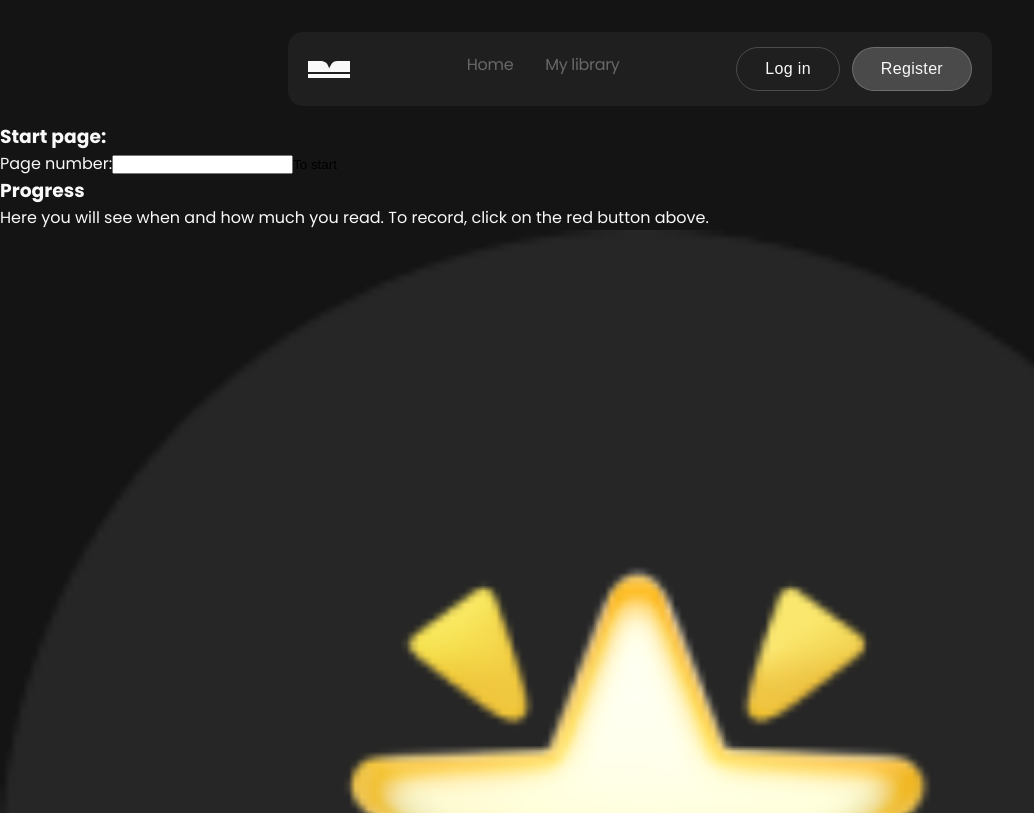
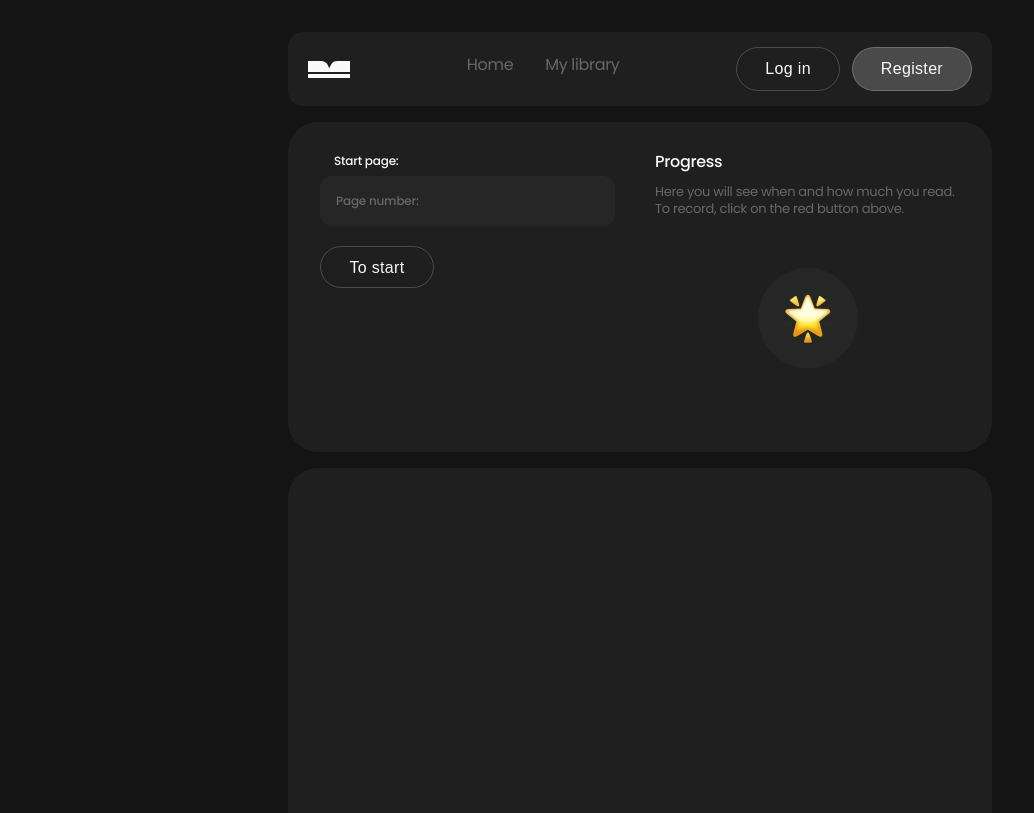
Before and after one commit to OlenaHlu/Read.Journey, a React (Vite) app: page /reading in a window 1280 px wide. Shown: the top 813 px of the page, without its empty margins (0-1034 px from the left). Built offline with nearby package versions, Linux system fonts and the light colour scheme.

Commit message:
added part of dashboard reading without statistic and diary

```diff
--- a/src/components/Dashboard/MyReadingBoard/MyReadingBoard.module.css
+++ b/src/components/Dashboard/MyReadingBoard/MyReadingBoard.module.css
@@ -0,0 +1,147 @@
+.readingBoard {
+  padding: 20px 20px 40px 20px;
+  display: flex;
+  flex-direction: column;
+  gap: 20px;
+}
+
+.formTitle {
+  font-weight: 500;
+  font-size: 10px;
+  line-height: 1.2;
+  letter-spacing: -0.0125rem;
+  margin: 0 0 8px 14px;
+}
+
+.inputGroup {
+  position: relative;
+}
+
+.inputField {
+  border-radius: 12px;
+  padding: 14px 14px 14px 90px;
+  width: 295px;
+  height: 44px;
+  background-color: var(--dark-gray);
+  border: none;
+
+  font-weight: 500;
+  font-size: 10px;
+  line-height: 1.33;
+  letter-spacing: -0.0125rem;
+  color: var(--main-light);
+  justify-content: center;
+}
+
+.inputLabel {
+  position: absolute;
+  pointer-events: none;
+  top: 15px;
+  left: 14px;
+
+  font-weight: 500;
+  font-size: 10px;
+  line-height: 1.33;
+  letter-spacing: -0.0125rem;
+  text-align: center;
+  color: var(--light-gray);
+}
+
+.startBtn,
+.stopBtn {
+  margin-top: 20px;
+  border: 1px solid rgba(249, 249, 249, 0.2);
+  border-radius: 30px;
+  padding: 10px 20px;
+  width: 91px;
+  height: 38px;
+
+  font-weight: 500;
+  font-size: 14px;
+  line-height: 1.29;
+  letter-spacing: 0.0175rem;
+  color: var(--main-light);
+}
+
+.progressTitle {
+  font-weight: 500;
+  font-size: 16px;
+  line-height: 1;
+  letter-spacing: -0.02rem;
+  margin-bottom: 14px;
+}
+
+.progressText {
+  font-weight: 400;
+  font-size: 12px;
+  line-height: 1.29;
+  letter-spacing: -0.0175rem;
+  color: var(--light-gray);
+  margin-bottom: 20px;
+}
+
+.progressImg {
+  width: 80px;
+  height: 80px;
+  margin-left: auto;
+  margin-right: auto;
+}
+
+/*=================Tablet=================*/
+@media screen and (min-width: 768px) {
+  .readingBoard {
+    padding: 32px 32px 84px 32px;
+    flex-direction: row;
+    gap: 40px;
+  }
+
+  .formTitle {
+    font-size: 12px;
+  }
+
+  .inputField {
+    height: 50px;
+    padding: 16px 16px 16px 105px;
+
+    font-size: 12px;
+  }
+
+  .inputLabel {
+    top: 17px;
+    left: 16px;
+
+    font-size: 12px;
+  }
+
+  .startBtn,
+  .stopBtn {
+    margin-top: 20px;
+    padding: 12px 28px;
+    width: 114px;
+    height: 42px;
+
+    font-size: 16px;
+    line-height: 1.12;
+    letter-spacing: 0.02rem;
+  }
+
+  .progressText {
+    font-size: 13px;
+    margin-bottom: 50px;
+  }
+
+  .progressImg {
+    width: 100px;
+    height: 100px;
+  }
+}
+
+/*=================Desktop=================*/
+@media screen and (min-width: 1440px) {
+  .readingBoard {
+    padding: 40px 20px 40px 20px;
+    display: flex;
+    flex-direction: column;
+    justify-content: space-between;
+  }
+}
--- a/src/components/Dashboard/MyReadingBoard/MyReadingBoard.tsx
+++ b/src/components/Dashboard/MyReadingBoard/MyReadingBoard.tsx
@@ -4,21 +4,44 @@ import starIcon from "../../../assets/star.png";
 const MyReadingBoard = () => {
   return (
     <div className={css.readingBoard}>
-      <div>
-        <h3>Start page:</h3>
+      <div className={css.formPart}>
+        <h3 className={css.formTitle}>Start page:</h3>
         <form>
-          <label htmlFor="startPage">Page number:</label>
+          <div className={css.inputGroup}>
+            <label htmlFor="startPage" className={css.inputLabel}>
+              Page number:
+            </label>
             <input
               type="number"
               id="startPage"
               placeholder=""
               className={css.inputField}
             />
+          </div>
           <button type="button" className={css.startBtn}>
             To start
           </button>
         </form>
       </div>
+      {/* <div>
+        <h3 className={css.formTitle}>Stop page:</h3>
+        <form>
+          <div className={css.inputGroup}>
+            <label htmlFor="stopPage" className={css.inputLabel}>
+              Page number:
+            </label>
+            <input
+              type="number"
+              id="stopPage"
+              placeholder=""
+              className={css.inputField}
+            />
+          </div>
+          <button type="button" className={css.stopBtn}>
+            To start
+          </button>
+        </form>
+      </div> */}
       <div className={css.progressContainer}>
         <h3 className={css.progressTitle}>Progress</h3>
         <p className={css.progressText}>
@@ -27,21 +50,6 @@ const MyReadingBoard = () => {
         </p>
         <img src={starIcon} alt="star" className={css.progressImg} />
       </div>
-      {/* <div>
-        <h3>Stop page:</h3>
-        <form>
-          <label htmlFor="stopPage">Page number:</label>
-          <input
-            type="number"
-            id="stopPage"
-            placeholder=""
-            className={css.inputField}
-          />
-          <button type="button" className={css.stopBtn}>
-            To start
-          </button>
-        </form>
-      </div> */}
     </div>
   );
 };
--- a/src/components/MyReading/MyReading.module.css
+++ b/src/components/MyReading/MyReading.module.css
@@ -0,0 +1,26 @@
+.readingContainer {
+  border-radius: 30px;
+  width: 335px;
+  height: 471px;
+  background-color: var(--dark-gray2);
+  padding: 40px 20px;
+  margin: 0 auto 20px auto;
+}
+
+/*=================Tablet=================*/
+@media screen and (min-width: 768px) {
+  .readingContainer {
+    width: 704px;
+    height: 518px;
+    padding: 40px;
+  }
+}
+
+/*=================Desktop=================*/
+@media screen and (min-width: 1440px) {
+  .readingContainer {
+    width: 847px;
+    height: 651px;
+    margin: 0;
+  }
+}
--- a/src/pages/MyLibraryPage/MyLibraryPage.module.css
+++ b/src/pages/MainLayout.module.css
@@ -1,4 +1,4 @@
-.recomMain {
+.main {
   display: flex;
   flex-direction: column;
   gap: 10px;
@@ -6,14 +6,14 @@
 
 /*=================Tablet=================*/
 @media screen and (min-width: 768px) {
-  .recomMain {
+  .main {
     gap: 16px;
   }
 }
 
 /*=================Desktop=================*/
 @media screen and (min-width: 1440px) {
-  .recomMain {
+  .main {
     display: flex;
     flex-direction: row;
     width: 1216px;
--- a/src/pages/MyLibraryPage/MyLibraryPage.tsx
+++ b/src/pages/MyLibraryPage/MyLibraryPage.tsx
@@ -1,4 +1,4 @@
-import css from "./MyLibraryPage.module.css";
+import css from "../MainLayout.module.css";
 
 import Header from "../../components/Header/Header";
 import Dashboard from "../../components/Dashboard/Dashboard";
@@ -9,7 +9,7 @@ const MyLibraryPage = () => {
   return (
     <>
       <Header />
-      <main className={css.recomMain}>
+      <main className={css.main}>
         <Dashboard>
           <MyLibraryBoard />
         </Dashboard>
--- a/src/pages/ReadingPage/ReadingPage.tsx
+++ b/src/pages/ReadingPage/ReadingPage.tsx
@@ -1,11 +1,19 @@
+import css from "../MainLayout.module.css";
 import Header from "../../components/Header/Header";
 import MyReadingBoard from "../../components/Dashboard/MyReadingBoard/MyReadingBoard";
+import Dashboard from "../../components/Dashboard/Dashboard";
+import MyReading from "../../components/MyReading/MyReading";
 
 const ReadingPage = () => {
   return (
     <>
       <Header />
-      <MyReadingBoard />
+      <main className={css.main}>
+        <Dashboard>
+          <MyReadingBoard />
+        </Dashboard>
+        <MyReading />
+      </main>
     </>
   );
 };
--- a/src/pages/RecommendedPage/RecommendedPage.module.css
+++ /dev/null
@@ -1,22 +0,0 @@
-.recomMain {
-  display: flex;
-  flex-direction: column;
-  gap: 10px;
-}
-
-/*=================Tablet=================*/
-@media screen and (min-width: 768px) {
-  .recomMain {
-    gap: 16px;
-  }
-}
-
-/*=================Desktop=================*/
-@media screen and (min-width: 1440px) {
-  .recomMain {
-    display: flex;
-    flex-direction: row;
-    width: 1216px;
-    margin: 0 auto;
-  }
-}
--- a/src/pages/RecommendedPage/RecommendedPage.tsx
+++ b/src/pages/RecommendedPage/RecommendedPage.tsx
@@ -1,4 +1,4 @@
-import css from "./RecommendedPage.module.css";
+import css from "../MainLayout.module.css";
 
 import Header from "../../components/Header/Header";
 import Dashboard from "../../components/Dashboard/Dashboard";
@@ -9,7 +9,7 @@ const RecommendedPage = () => {
   return (
     <>
       <Header />
-      <main className={css.recomMain}>
+      <main className={css.main}>
         <Dashboard>
           <RecommendedBoard />
         </Dashboard>
```
Lines whose indentation alone changed are shown as unchanged.
